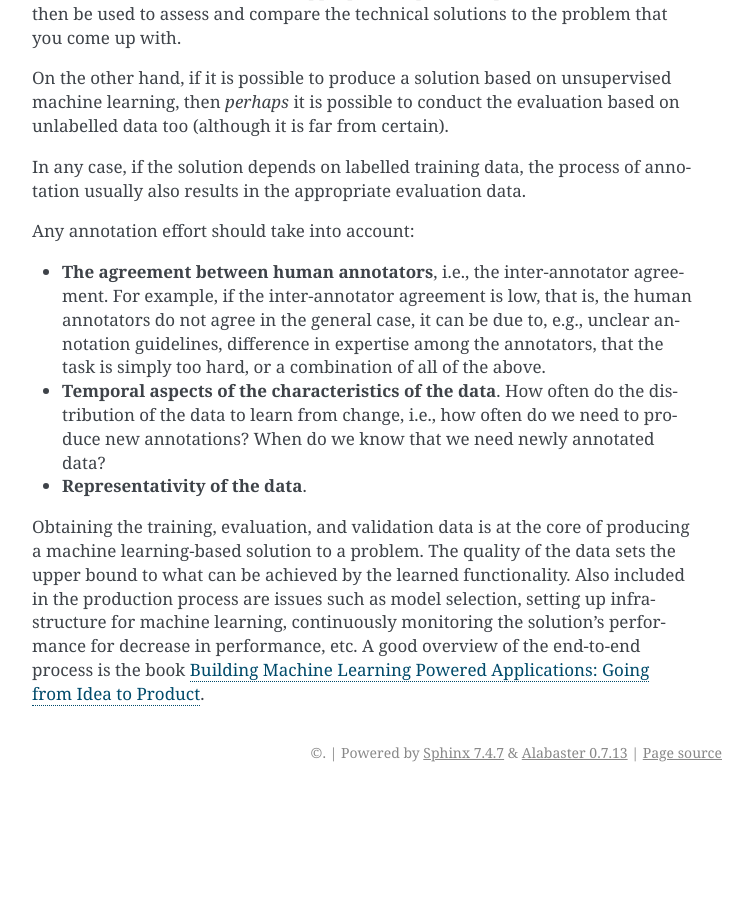
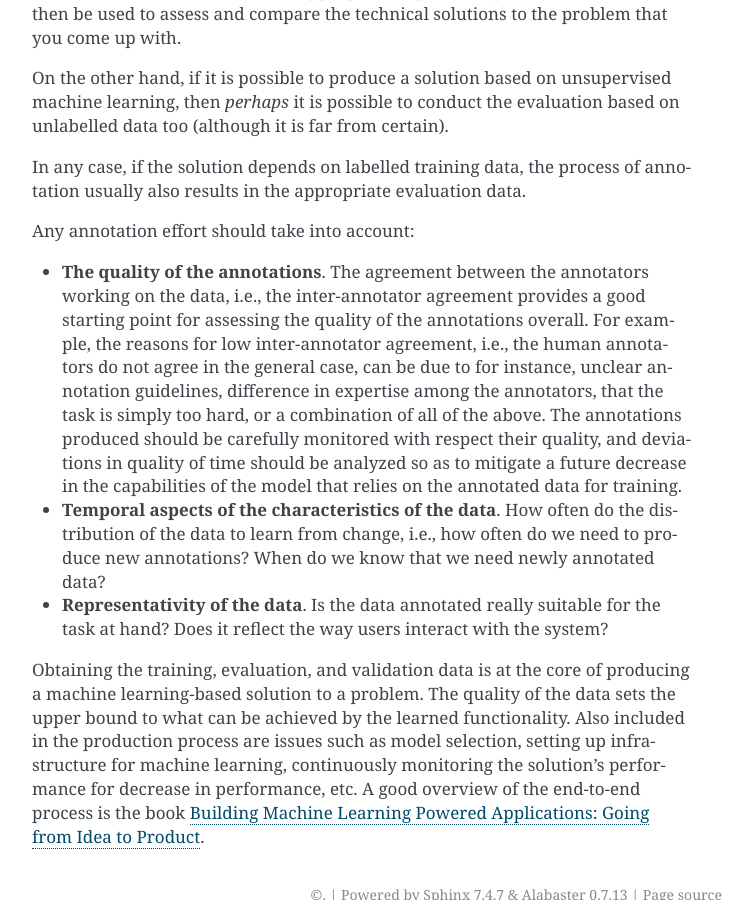
Before and after one commit to fredriko/nlp-data-readiness, a Sphinx documentation site: the page built from docs/questions-for-guidance.md, in a window 1280 px wide and 900 px high, scrolled down 2177 px. Shown: the whole window, without its empty margins (388-1141 px from the left). Built offline with Sphinx 7.4.7, drawn with Linux system fonts in a browser that asks for light colours; before the commit the page ends 2969 px from its top, so only the background shows below that.

Commit message:
Refactoring.

```diff
--- a/docs/questions-for-guidance.md
+++ b/docs/questions-for-guidance.md
@@ -82,12 +82,17 @@ appropriate evaluation data.
 
 Any annotation effort should take into account:
 
-* **The agreement between human annotators**, i.e., the inter-annotator agreement. For example, if the inter-annotator agreement
-is low, that is, the human annotators do not agree in the general case, it can be due to, e.g., unclear annotation guidelines,
-difference in expertise among the annotators, that the task is simply too hard, or a combination of all of the above.
+* **The quality of the annotations**. The agreement between the annotators working on the data, i.e., the inter-annotator
+ agreement provides a good starting point for assessing the quality of the annotations overall. For example, the reasons
+ for low inter-annotator agreement, i.e., the human annotators do not agree in the general case, can be due to for instance,
+ unclear annotation guidelines, difference in expertise among the annotators, that the task is simply too hard, or a
+ combination of all of the above. The annotations produced should be carefully monitored with respect their quality,
+ and deviations in quality of time should be analyzed so as to mitigate a future decrease in the capabilities of the
+  model that relies on the annotated data for training.
 * **Temporal aspects of the characteristics of the data**. How often do the distribution of the data to learn from change, i.e.,
 how often do we need to produce new annotations? When do we know that we need newly annotated data?
-* **Representativity of the data**.
+* **Representativity of the data**. Is the data annotated really suitable for the task at hand? Does it reflect the way
+users interact with the system?
 
 Obtaining the training, evaluation, and validation data is at the core of producing a machine learning-based solution to
 a problem. The quality of the data sets the upper bound to what can be achieved by the learned functionality. Also included
```
